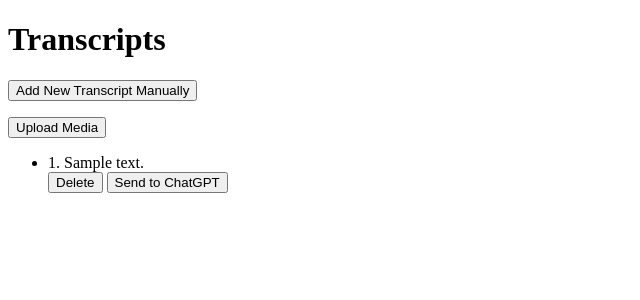
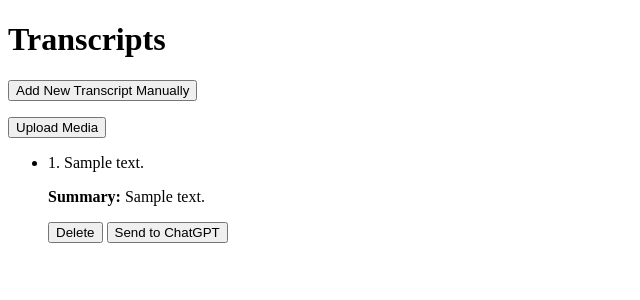
Before and after one commit to aljanjic/unlock-videos-app, a Django app: page /myapi/view/ in a window 1280 px wide. Shown: the top 300 px of the page, without its empty margins (0-640 px from the left). Run offline with Django 4.2, Linux system fonts and the light colour scheme; tables that the repository leaves empty hold one stand-in row (values such as "Sample post").

Commit message:
Storing chatGPT response in Postgres and displaying it under transcipt in html

```diff
--- a/jsonapi/myapi/models.py
+++ b/jsonapi/myapi/models.py
@@ -8,6 +8,7 @@ class Transcripts(models.Model):
     processed_time= models.DateTimeField(auto_now_add=True)
     processed = models.BooleanField(default=False)
     content = models.TextField(max_length=4000, default='Hello there')
+    chatgpt_summary = models.TextField(blank=True, null=True)  # Field to store ChatGPT summarization
 
 class UploadedFile(models.Model):
     file = models.FileField(upload_to='files/') # 'files/' is the directory where files will be stored'
--- a/jsonapi/myapi/templates/view_transcripts.html
+++ b/jsonapi/myapi/templates/view_transcripts.html
@@ -13,6 +13,9 @@
         {% for transcript in transcripts %}
         <li>
             {{ forloop.counter }}. {{ transcript.name }} {{ transcript.content }}
+            {% if transcript.chatgpt_summary %}
+            <p><strong>Summary:</strong> {{ transcript.chatgpt_summary }}</p>
+            {% endif %}
             <form action="{% url 'delete_transcript' id=transcript.id %}" method="post">
                 {% csrf_token %}
                 <input type="submit" value="Delete">
@@ -21,6 +24,7 @@
                 </a>
             </form>
         </li>
+        <br>
         {% endfor %}
     </ul>
 </body>
--- a/jsonapi/myapi/views.py
+++ b/jsonapi/myapi/views.py
@@ -156,14 +156,13 @@ def send_to_chatgpt(request, transcript_id):
 
         response_content = chat_completion.choices[0].message.content  # Modify this line as per your response structure
 
-        response_data = {
-            "response": response_content
-        }
+        transcript.chatgpt_summary = response_content
+        transcript.save()
+
         print('Response from chatGPT:', response_content)
+
         transcripts = Transcripts.objects.all()
-        return render(request, 'view_transcripts.html', {'transcripts': transcripts})
+        return redirect('view_transcripts')
 
-
-        # return JsonResponse({"response": response_data})
     except Transcripts.DoesNotExist:
         return JsonResponse({"error": "Transcript not found"}, status=404)
```
Also changed, not shown: jsonapi/myapi/migrations/0012_transcripts_chatgpt_summary.py (added).
